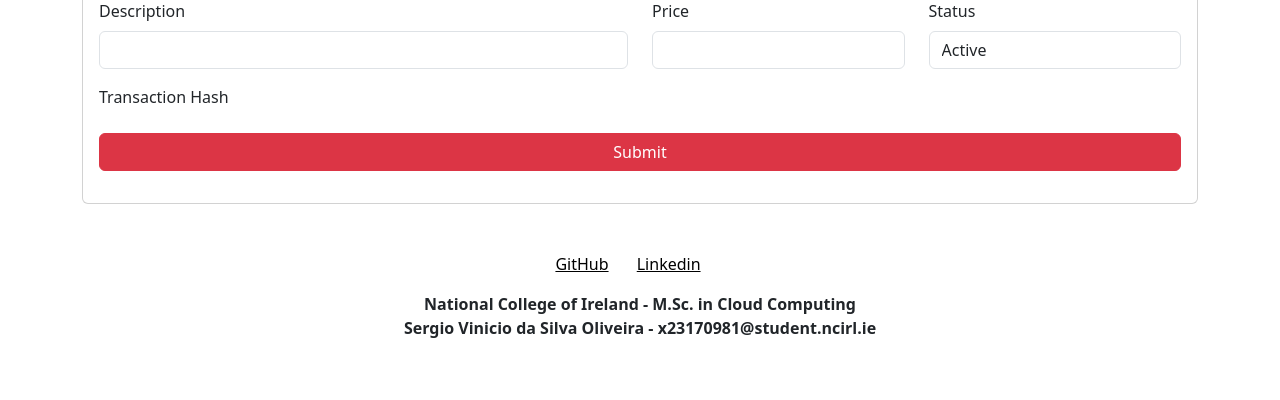
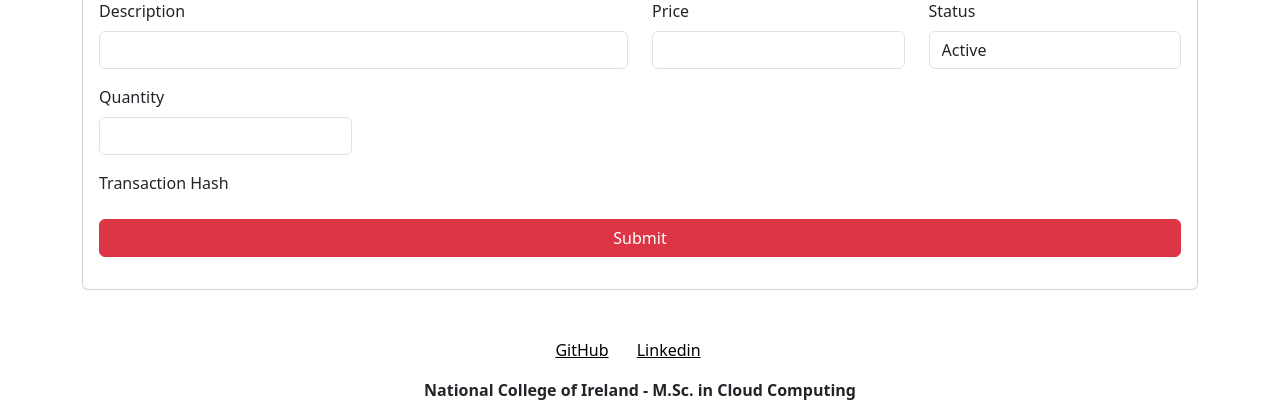
Before and after one commit to sergio-oliveira-br/safetrade_admin_service, a Django app: page /edit_voucher/1/ in a window 1280 px wide. Shown: the part 190-590 px from the top of the page. Run offline with Django 5.2, Linux system fonts and the light colour scheme; data that the repository does not hold is empty.

Commit message:
Update _voucher_edit_form.html
act:
-> input field added (qty)

```diff
--- a/vouchers/templates/core/_voucher_edit_form.html
+++ b/vouchers/templates/core/_voucher_edit_form.html
@@ -30,6 +30,11 @@
             {{ form.voucher_status }}
         </div>
 
+         <div class="mb-3 col-12 col-md-3">
+            <label for="voucher_quantity" class="form-label">Quantity</label>
+           {{ form.voucher_quantity }}
+        </div>
+
         <div class="row">
                 <div class="mb-3 col-12 col-md-12">
                 <label for="voucher_tx_hash" class="form-label">Transaction Hash</label>
```
